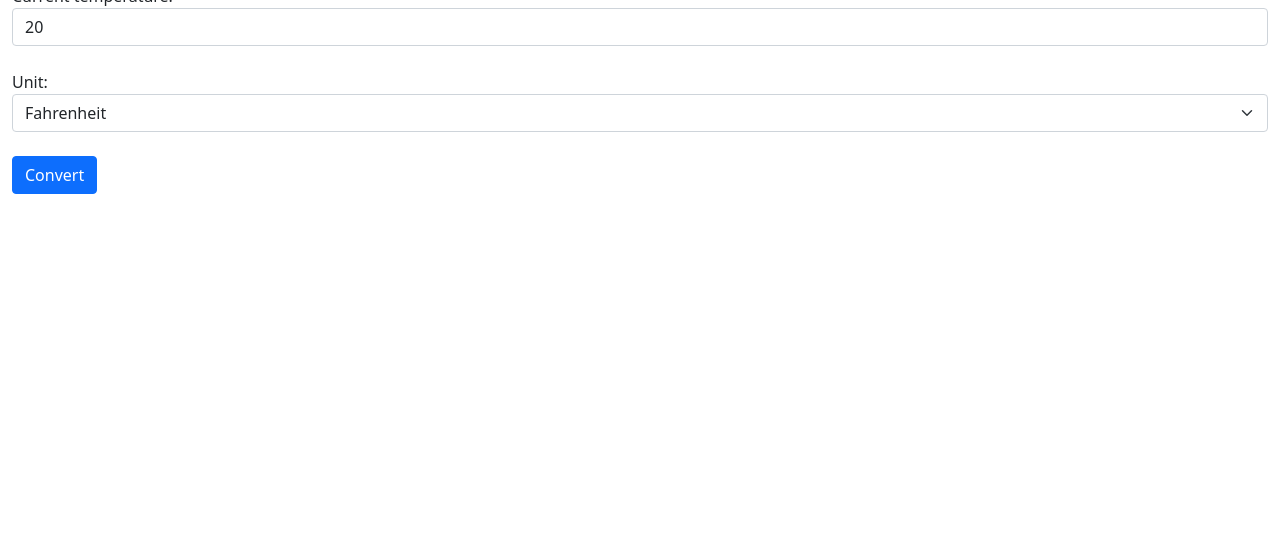
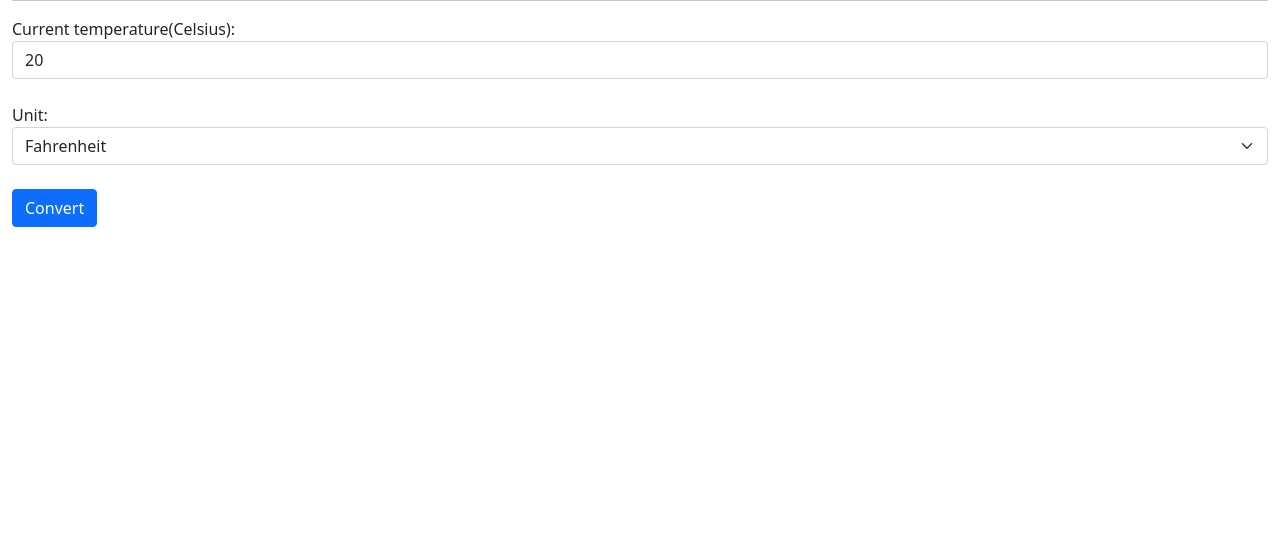
Before and after one commit to wisanuK/ex6a, a plain HTML site: page index.html in a window 1280 px wide. Shown: the part 263-800 px from the top of the page. Drawn offline with nearby package versions, Linux system fonts and the light colour scheme.

Commit message:
add <hr> and edit the label

```diff
--- a/index.html
+++ b/index.html
@@ -12,9 +12,10 @@
     <div class="container-fluid">
 		<h1>Temperature conversion</h1>
 		<img src="images/temperature.gif" class="img-fluid" alt="runner logo" width="150" height="150"><br>
+		<hr>
 		<form role="form" method="GET">
 		  <div class="form-group">
-			<label for="tem">Current temperature:</label>
+			<label for="tem">Current temperature(Celsius):</label>
 			<input type="text" class="form-control" name="temp" id="temp" value="20">
 		  </div><br>
 		  <div class="form-group">
```
